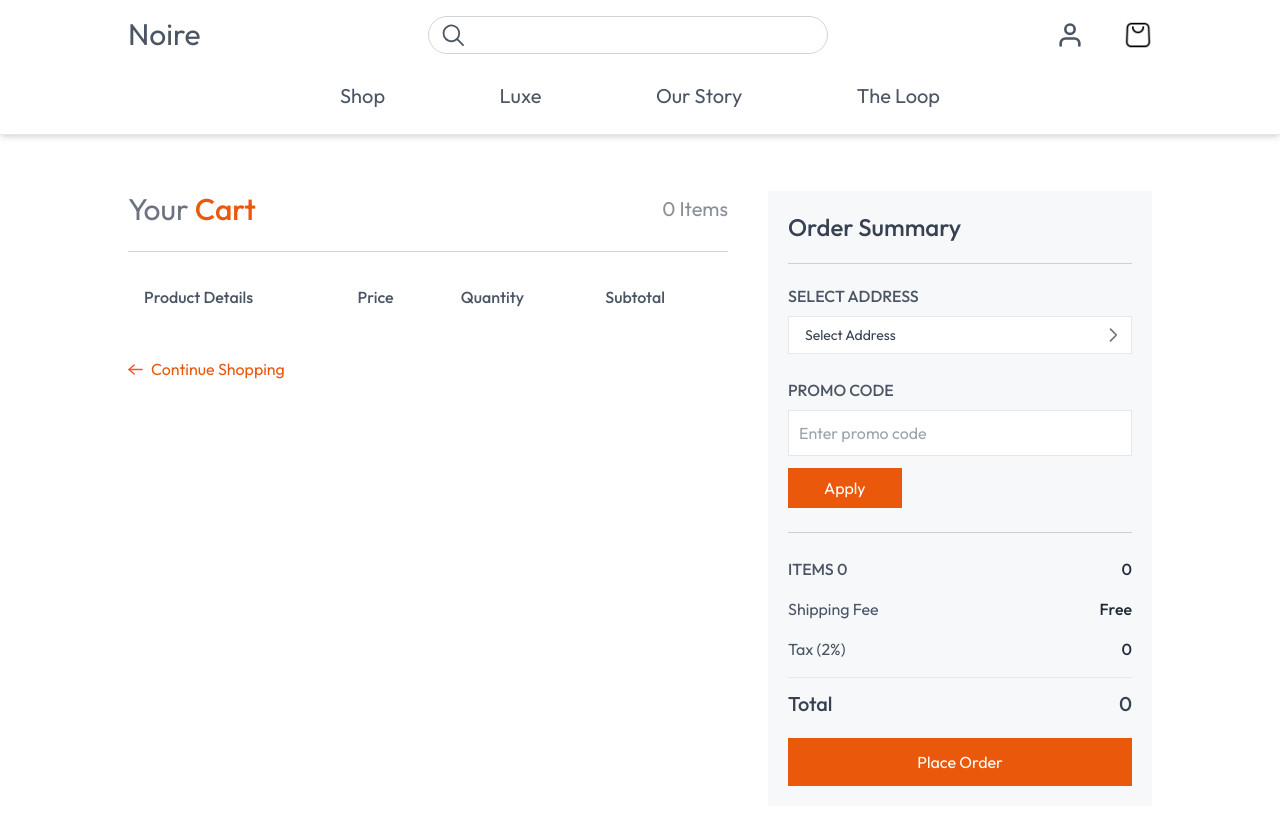
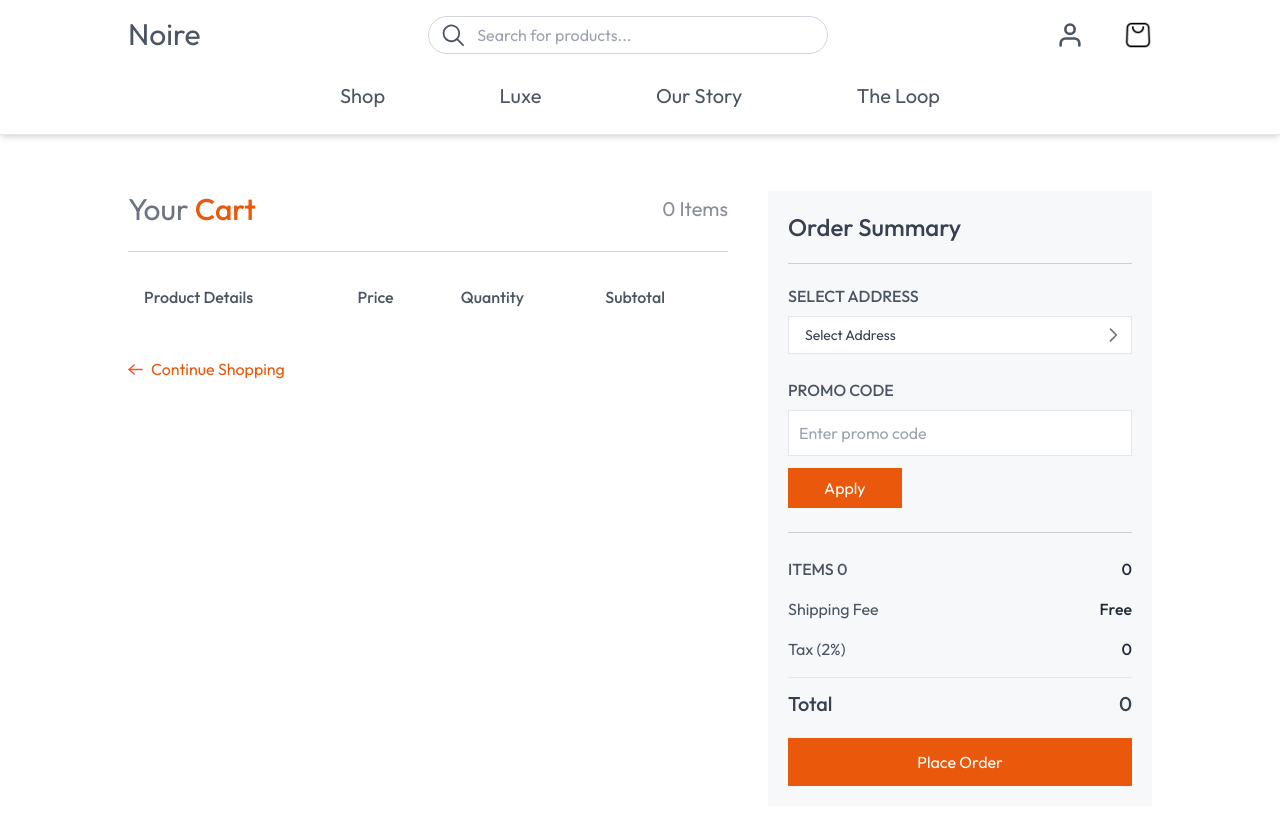
Before and after one commit to karthikvishal-s/Noire, a Next.js app: page /cart in a window 1280 px wide. Shown: the top 824 px of the page. Built offline with nearby package versions, Linux system fonts and the light colour scheme.

Commit message:
search bar made functional

```diff
--- a/app/page.jsx
+++ b/app/page.jsx
@@ -17,12 +17,9 @@ const Home = () => {
         <HeaderSlider />
         <Persona/>
         <FeaturedProduct />
-        <HomeProducts />
 
-        <Banner />
-        <NewsLetter />
       </div>
-      <Footer />
+
     </>
   );
 };
--- a/components/Navbar.jsx
+++ b/components/Navbar.jsx
@@ -50,9 +50,20 @@ ${isMenuOpen ? 'max-h-96 py-4 shadow-lg border-b border-gray-200' : 'max-h-0 py-
   </div>
 
 
+
+
             <div className="border border-gray-300 rounded-full flex items-center px-3 py-1.5 w-full max-w-[400px]">
               <Image className="w-6 h-6" src={assets.search_icon} alt="search icon" />
+              <form>
+                <input
+                  type="text"
+                  placeholder="Search for products..."
+                  className="w-full h-full outline-none px-2 text-gray-700 ml-1"/>
+              </form>
             </div>
+
+
+
 
             <div className="flex gap-10 items-center">
               <Link href="/">
--- a/components/Persona.jsx
+++ b/components/Persona.jsx
@@ -3,8 +3,10 @@ import React from 'react'
 const Persona = () => {
   return (
     <div>
+        <div className='text-3xl text-center'>
         Persona
-        <div className='flex gap-40 items-center justify-center flex-wrap pt-14 '>
+        </div>
+        <div className='flex gap-40 items-center justify-center flex-wrap '>
 
         <div className="items-center justify-center pt-14">
 
```
